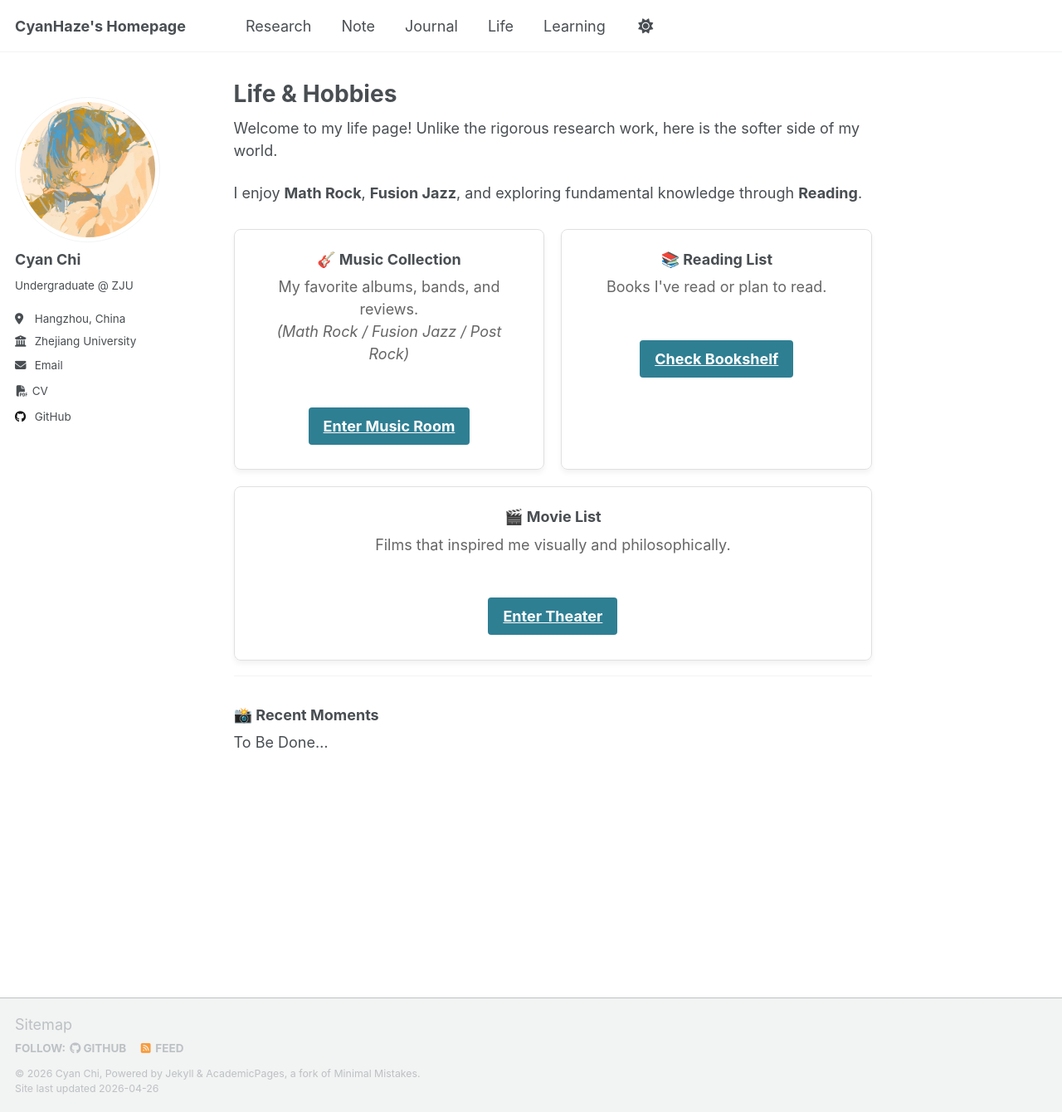
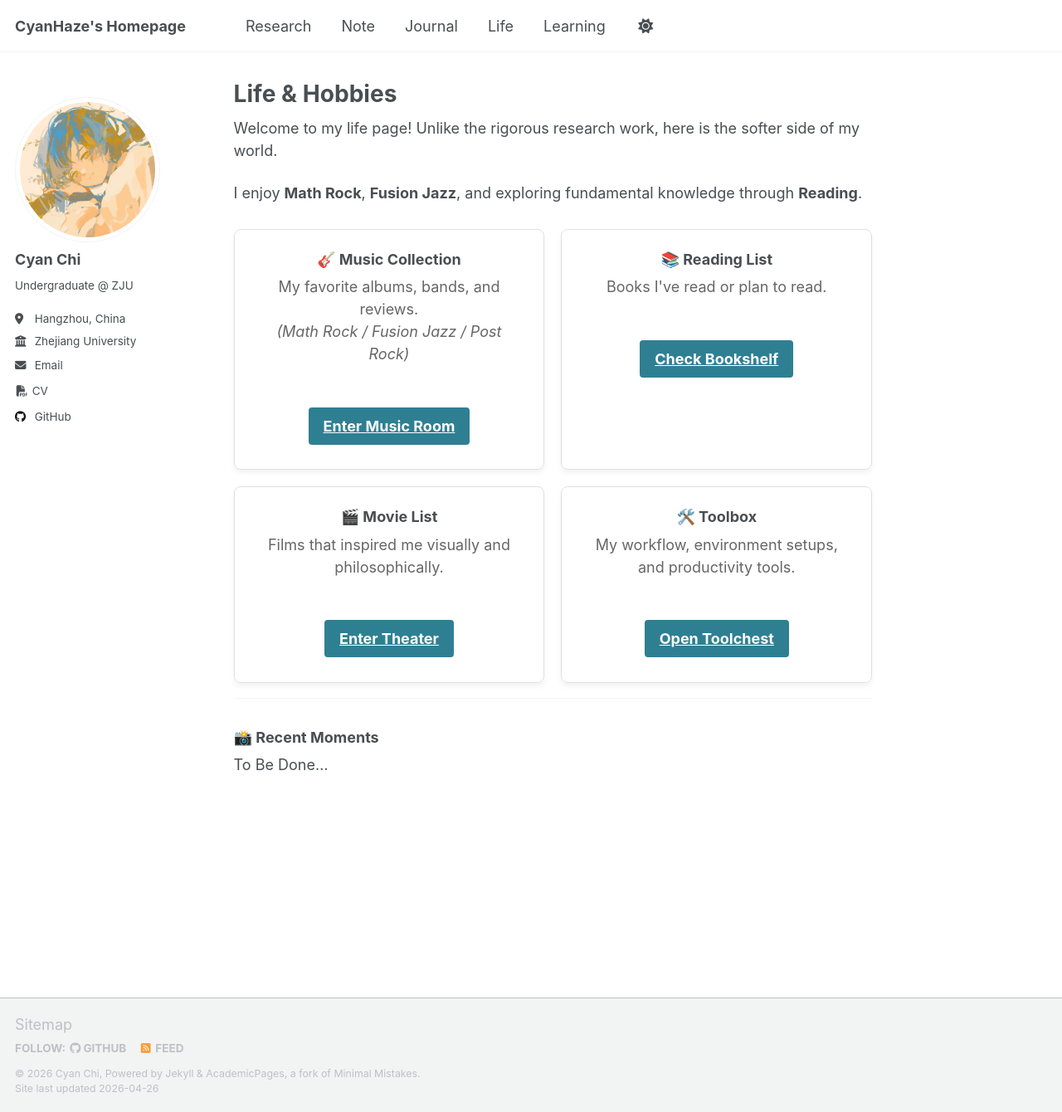
Before and after one commit to CyanHaze/CyanHaze.github.io, a Jekyll site: the page built from life/index.md, in a window 1280 px wide and 1340 px high. Shown: the whole window at 83% size. Built offline with Jekyll 4.4.1, drawn with Linux system fonts in a browser that asks for light colours; a script that is not in the unit is left out.

```diff
--- a/life/index.md
+++ b/life/index.md
@@ -21,6 +21,7 @@
     <br>
     <a href="/life/music/" class="btn btn--info btn--large">Enter Music Room</a>
   </div>
+
   <!-- Reading 卡片 -->
   <div style="flex: 1; min-width: 280px; border: 1px solid #e0e0e0; border-radius: 8px; padding: 25px; text-align: center; box-shadow: 0 4px 6px rgba(0,0,0,0.05); transition: transform 0.2s;">
     <h3 style="margin-top: 0;">📚 Reading List</h3>
@@ -31,7 +32,7 @@
     <a href="/life/reading/" class="btn btn--info btn--large">Check Bookshelf</a>
   </div>
 
-    <!-- Movies 卡片 -->
+  <!-- Movies 卡片 -->
   <div style="flex: 1; min-width: 280px; border: 1px solid #e0e0e0; border-radius: 8px; padding: 25px; text-align: center; box-shadow: 0 4px 6px rgba(0,0,0,0.05); transition: transform 0.2s;">
     <h3 style="margin-top: 0;">🎬 Movie List</h3>
     <p style="color: #666;">
@@ -41,6 +42,15 @@
     <a href="/life/movies/" class="btn btn--info btn--large">Enter Theater</a>
   </div>
 
+  <!-- Toolbox 卡片 -->
+  <div style="flex: 1; min-width: 280px; border: 1px solid #e0e0e0; border-radius: 8px; padding: 25px; text-align: center; box-shadow: 0 4px 6px rgba(0,0,0,0.05); transition: transform 0.2s;">
+    <h3 style="margin-top: 0;">🛠️ Toolbox</h3>
+    <p style="color: #666;">
+      My workflow, environment setups, and productivity tools. <br>
+    </p>
+    <br>
+    <a href="/life/misc" class="btn btn--info btn--large">Open Toolchest</a>
+  </div>
 </div>
 
 ---
```
Also changed, not shown: life/misc.md (renamed from _pages/misc.md).
